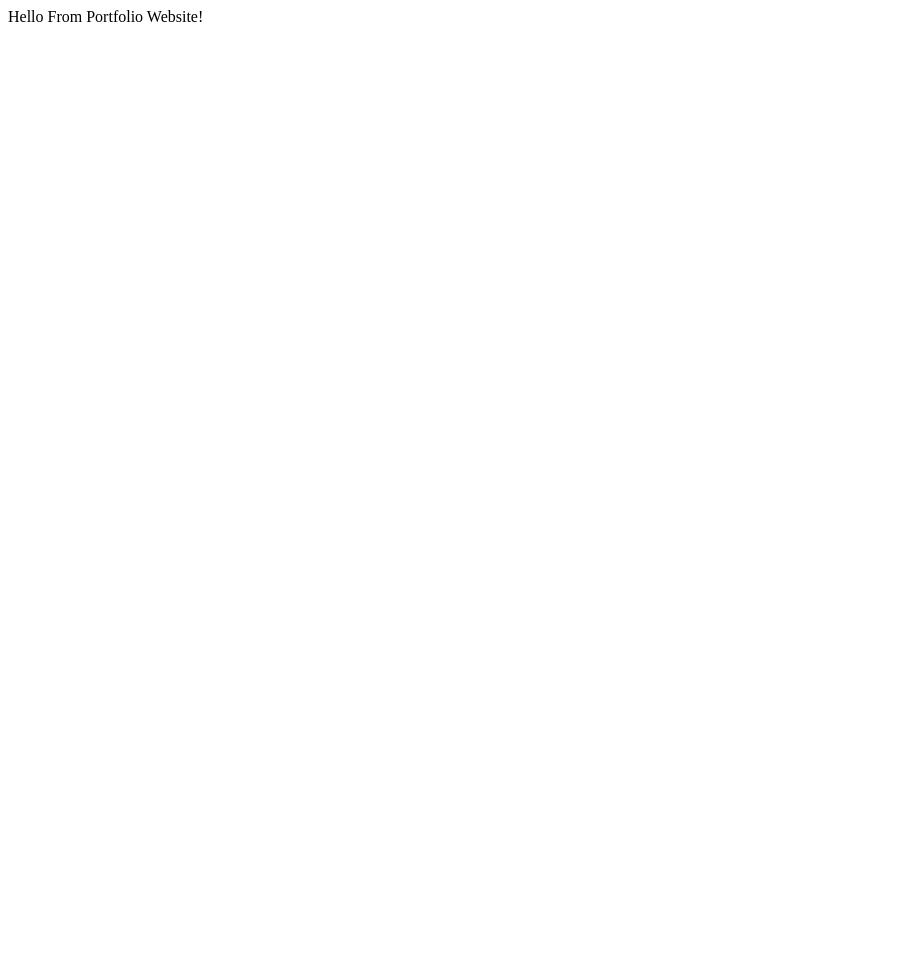
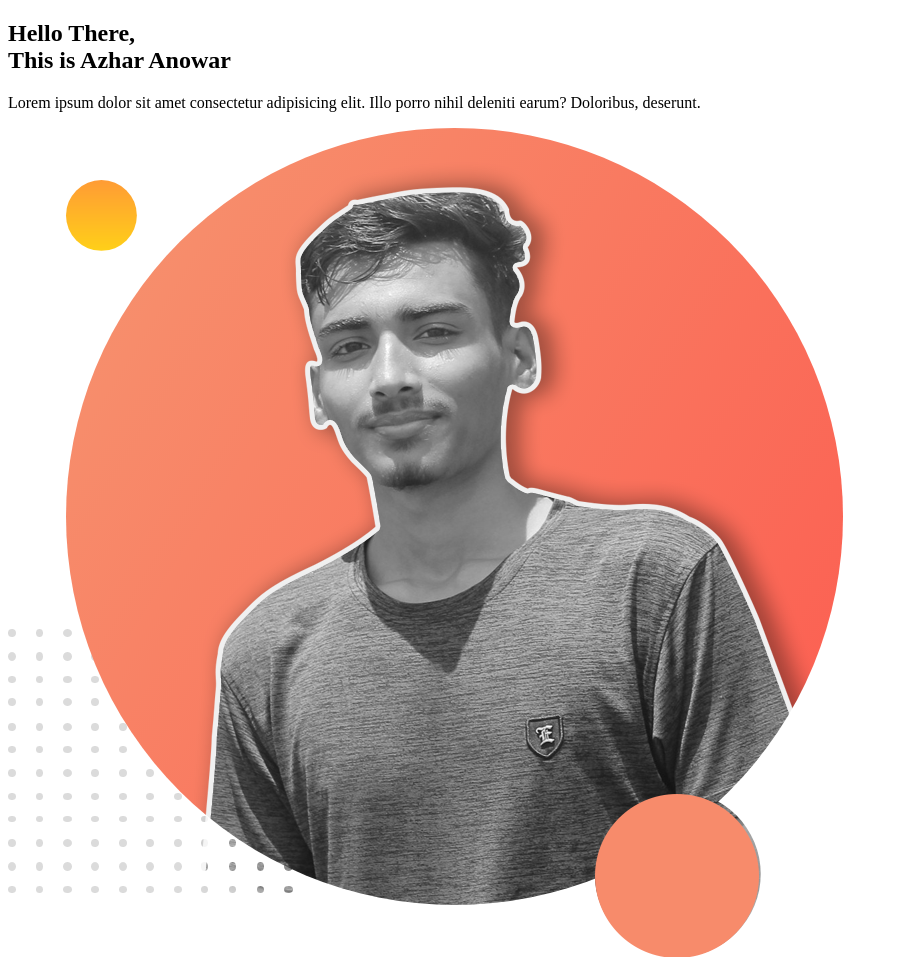
Before and after one commit to azharanowar/portfolio-website, a plain HTML site: page index.html in a window 1280 px wide. Shown: the whole page, without its empty margins (0-898 px from the left). Before the commit the page ends 800 px from the top, so only its background shows below. Drawn offline with Linux system fonts and the light colour scheme.

Commit message:
Portfolio website design started.

```diff
--- /dev/null
+++ b/assets/css/style.css
@@ -0,0 +1,3 @@
+h2 {
+    font-size: 50px;
+}
--- a/index.html
+++ b/index.html
@@ -1 +1,26 @@
-Hello From Portfolio Website!
+<!DOCTYPE html>
+<html lang="en">
+<head>
+    <meta charset="UTF-8">
+    <meta http-equiv="X-UA-Compatible" content="IE=edge">
+    <meta name="viewport" content="width=device-width, initial-scale=1.0">
+    <title>Portfolio Website</title>
+    <link href="assets/css/style.css" rel="stylesheet" type="text/css">
+</head>
+<body>
+    <section class="section hero-section">
+        <div class="hero-content">
+            <div class="content">
+                <h1>
+                    Hello There, <br> This is <span class="heading-span">Azhar Anowar</span>
+                </h1>
+                <p>Lorem ipsum dolor sit amet consectetur adipisicing elit. Illo porro nihil deleniti earum? Doloribus, deserunt.</p>
+
+            </div>
+            <div class="photo">
+                <img src="assets/images/portfolio-hero-img-png.png">
+            </div>
+        </div>
+    </section>
+</body>
+</html>
```
Also changed, not shown: assets/images/my-black-img-shade.png (added), assets/images/portfolio-hero-img-png.png (added).
